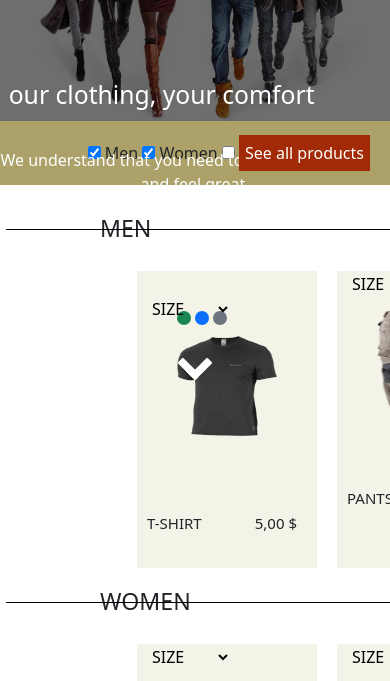
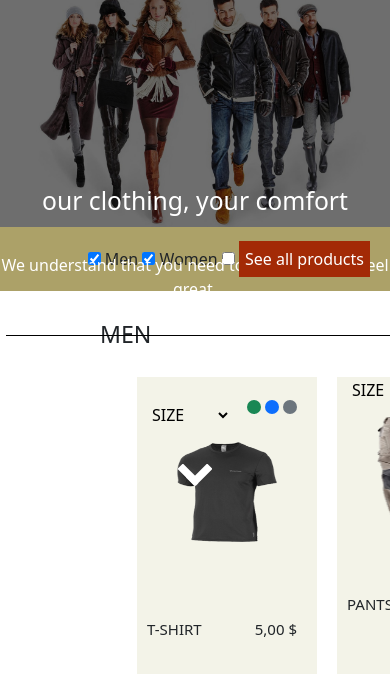
Before and after one commit to 254jack/Yolomi-Web, a plain HTML site: page index.html in a window 390 px wide. Shown: the part 129-810 px from the top of the page. Drawn offline with nearby package versions, Linux system fonts and the light colour scheme.

Commit message:
add css changes to gh-pages

```diff
--- a/css/stylels.css
+++ b/css/stylels.css
@@ -114,11 +114,7 @@
     border-radius: 50%;
     width: 14px;
     height: 14px;
-<<<<<<< HEAD
     transform: translate(70px, -17px);
-=======
-    transform: translate(70px, -27px);
->>>>>>> master
 }
 
 #s-tshirt {
@@ -338,3 +334,18 @@ h3:before {
     transform: translateX(-50%);
     -webkit-transform: translateX(-50%);
 }
+
+@media only screen and (max-width:620px) {
+    .head,
+    .wording,
+    .social,
+    .menu,
+    .imgy,
+    .images,
+    .checkbox,
+    .about-us,
+    .column {
+        width: 100%;
+        height: min-content;
+    }
+}
```
